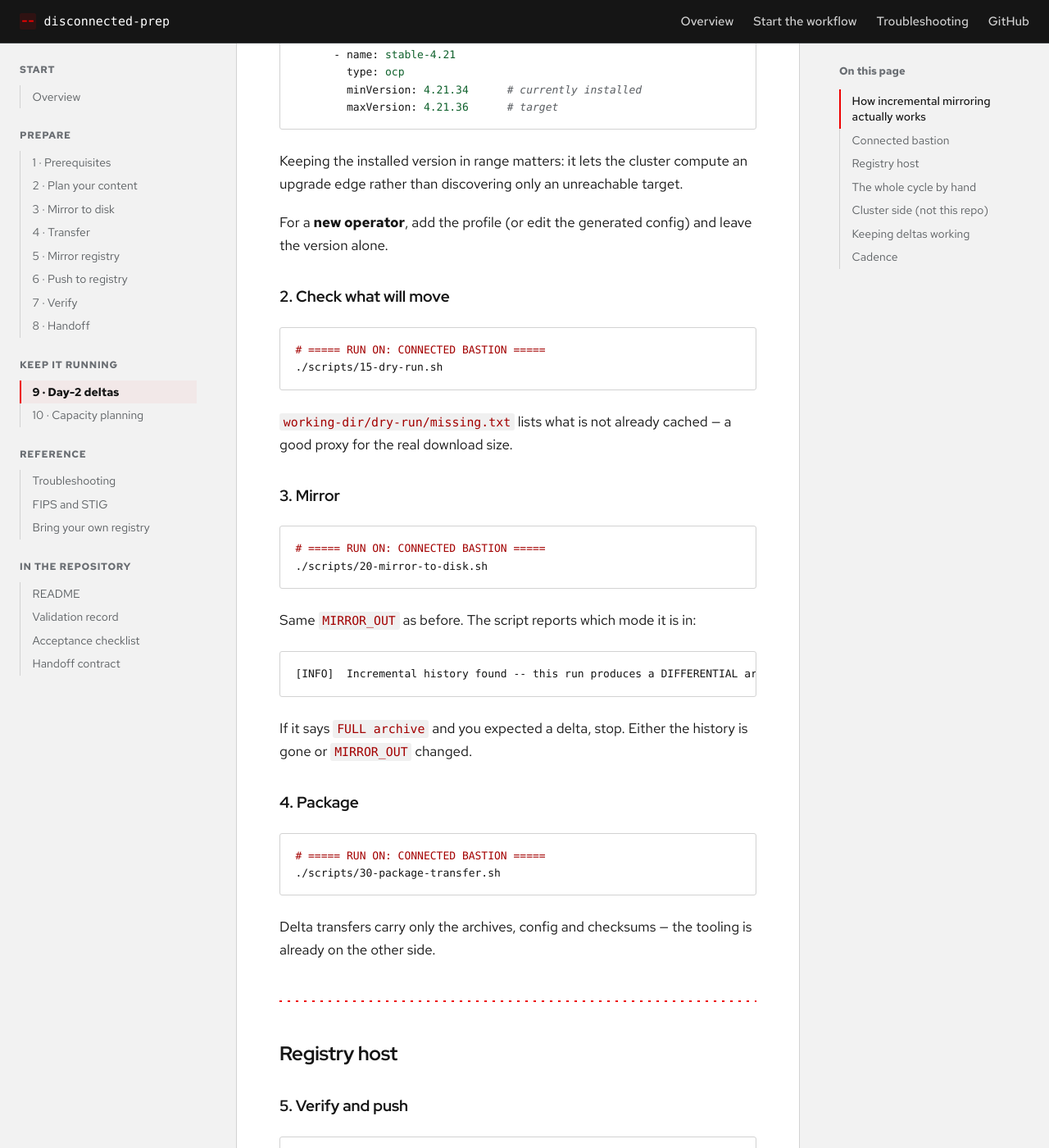
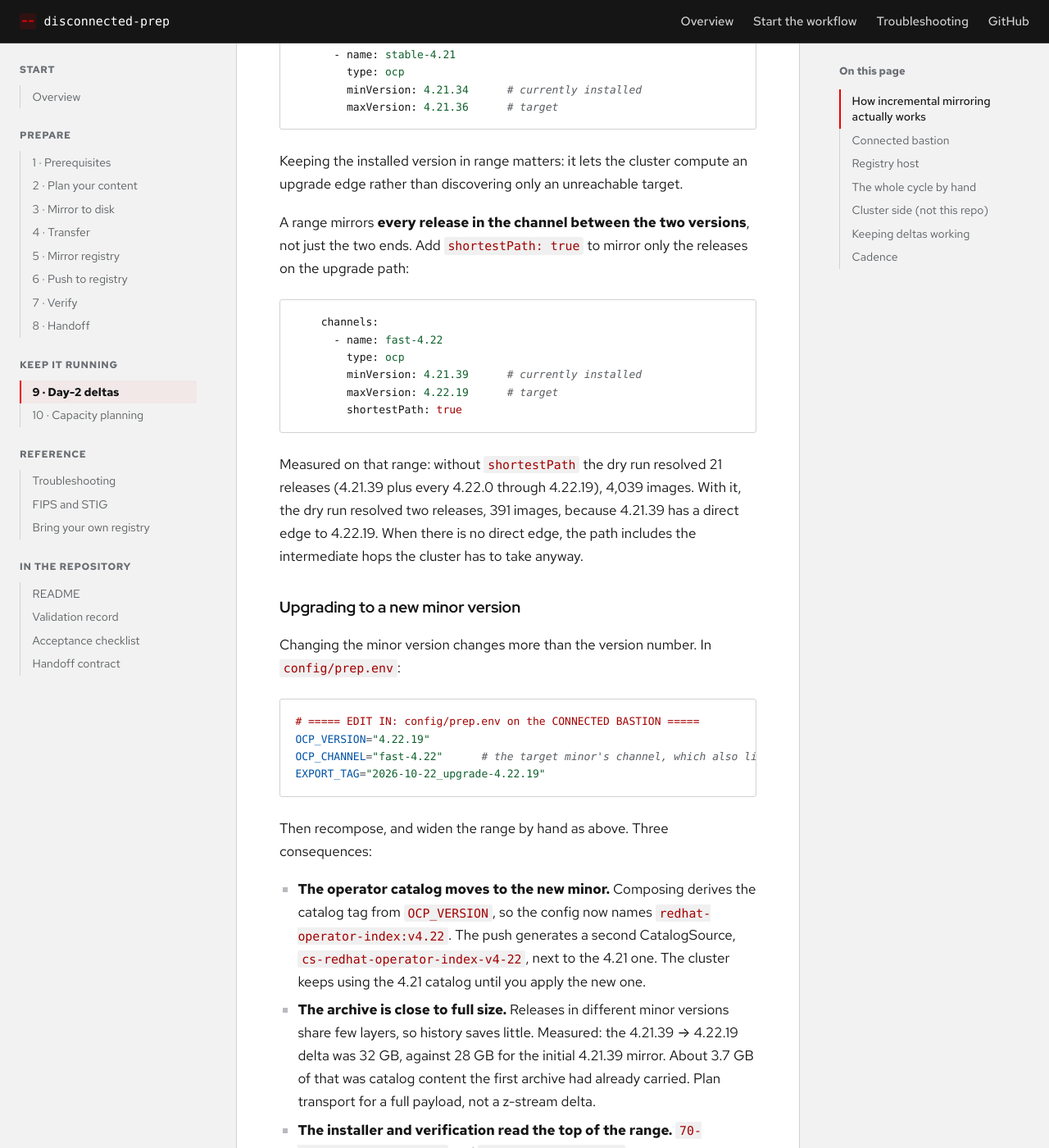
Before and after one commit to bgregori/disconnected-prep, a Jekyll site: the page built from docs/09-day2-delta.md, in a window 1280 px wide and 1400 px high, scrolled down 2999 px. Shown: the whole window at 82% size. Built offline with Jekyll 4.4.1, drawn with Linux system fonts in a browser that asks for light colours; some web fonts are replaced; some of the changed text lies outside the part shown.

Commit message:
Say what a cross-minor upgrade mirror actually costs
09 covered z-stream bumps. Following it for 4.21.39 -> 4.22.19 exposed
three things it did not say:

- A min/max range mirrors every release in the channel between the two,
  not the two ends. The range 09 recommends resolved to 21 releases and
  4,039 images in the dry run. `shortestPath: true` cut that to the two
  releases on the path, 391 images, because 4.21.39 has a direct edge.
- Changing the minor changes the channel and the operator catalog tag
  (v4.22), so the push adds a second CatalogSource.
- The archive is nearly full size: 32 GB against 28 GB for the initial
  mirror, because minors share few layers. About 3.7 GB of it was catalog
  content the first archive had already carried. "Tens of GB instead of
  hundreds" holds for z-streams, not minors.

Co-Authored-By: Claude Opus 5.5 <noreply@anthropic.com>

````diff
--- a/docs/09-day2-delta.md
+++ b/docs/09-day2-delta.md
@@ -115,6 +115,53 @@ range by hand in the generated config:
 
 Keeping the installed version in range matters: it lets the cluster compute
 an upgrade edge rather than discovering only an unreachable target.
+
+A range mirrors **every release in the channel between the two versions**,
+not just the two ends. Add `shortestPath: true` to mirror only the releases
+on the upgrade path:
+
+```yaml
+    channels:
+      - name: fast-4.22
+        type: ocp
+        minVersion: 4.21.39      # currently installed
+        maxVersion: 4.22.19      # target
+        shortestPath: true
+```
+
+Measured on that range: without `shortestPath` the dry run resolved 21
+releases (4.21.39 plus every 4.22.0 through 4.22.19), 4,039 images. With it,
+the dry run resolved two releases, 391 images, because 4.21.39 has a direct
+edge to 4.22.19. When there is no direct edge, the path includes the
+intermediate hops the cluster has to take anyway.
+
+### Upgrading to a new minor version
+
+Changing the minor version changes more than the version number. In
+`config/prep.env`:
+
+```sh
+# ===== EDIT IN: config/prep.env on the CONNECTED BASTION =====
+OCP_VERSION="4.22.19"
+OCP_CHANNEL="fast-4.22"      # the target minor's channel, which also lists the 4.21 releases that lead into it
+EXPORT_TAG="2026-10-22_upgrade-4.22.19"
+```
+
+Then recompose, and widen the range by hand as above. Three consequences:
+
+- **The operator catalog moves to the new minor.** Composing derives the
+  catalog tag from `OCP_VERSION`, so the config now names
+  `redhat-operator-index:v4.22`. The push generates a second
+  CatalogSource, `cs-redhat-operator-index-v4-22`, next to the 4.21 one.
+  The cluster keeps using the 4.21 catalog until you apply the new one.
+- **The archive is close to full size.** Releases in different minor
+  versions share few layers, so history saves little. Measured: the
+  4.21.39 → 4.22.19 delta was 32 GB, against 28 GB for the initial 4.21.39
+  mirror. About 3.7 GB of that was catalog content the first archive had
+  already carried. Plan transport for a full payload, not a z-stream delta.
+- **The installer and verification read the top of the range.**
+  `70-extract-installer.sh` and `80-verify-mirror.sh` compare `OCP_VERSION`
+  with `maxVersion` in the imported config. That is the target, 4.22.19.
 
 For a **new operator**, add the profile (or edit the generated config) and
 leave the version alone.
````
